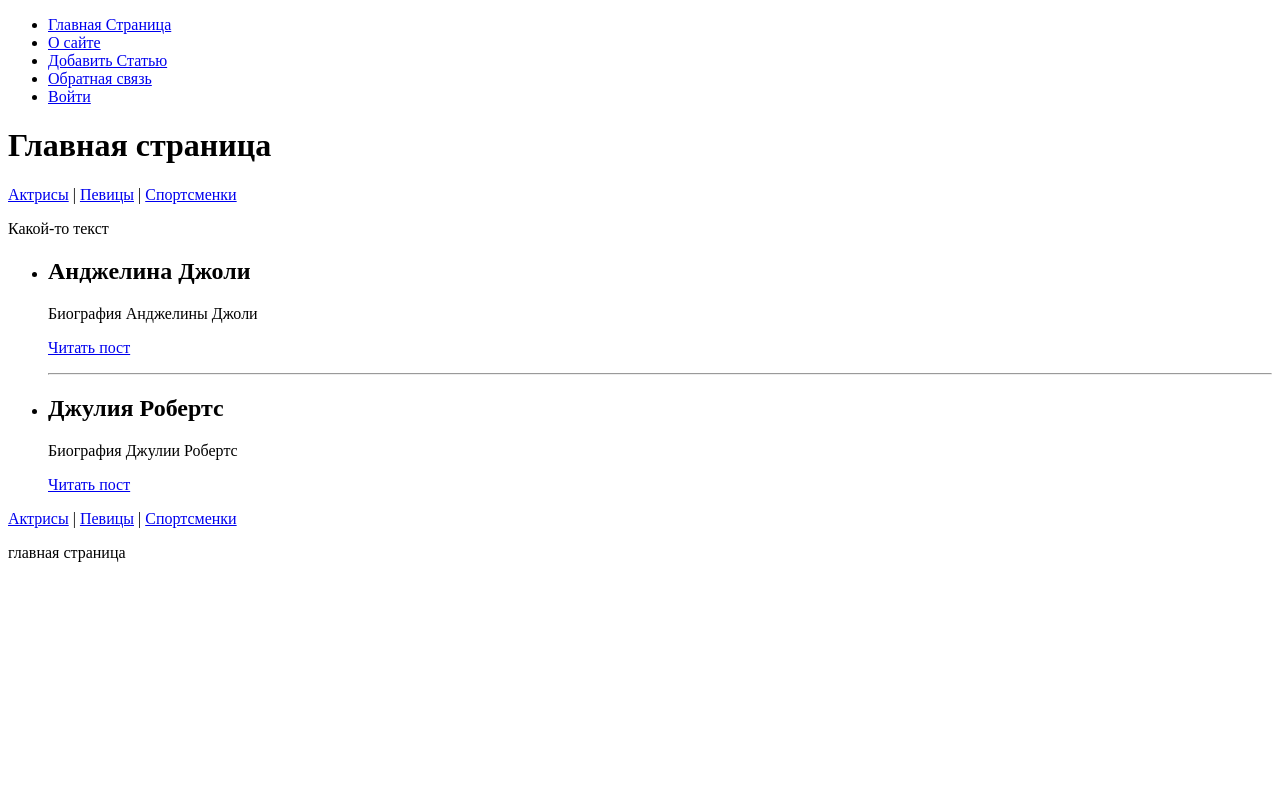
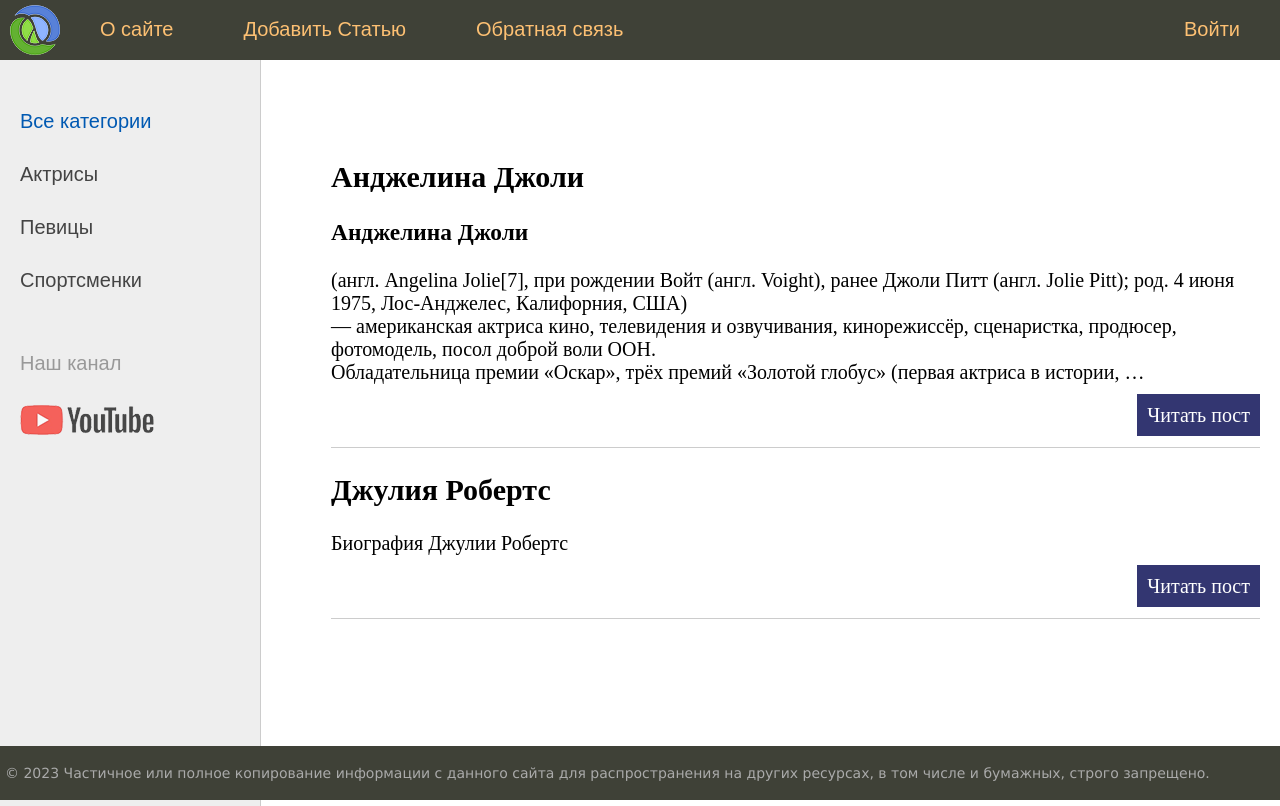
Before and after one commit to Eugeny1978/DJANGO, a Django app: page / in a window 1280 px wide. Before the commit the page ends 562 px from the top, so only its background shows below. Run offline with Django 4.2, Linux system fonts and the light colour scheme.

Commit message:
Modify files

```diff
--- a/site_interface/templates/base.html
+++ b/site_interface/templates/base.html
@@ -1,16 +1,66 @@
+{% load static %}
 <!DOCTYPE html>
+<html>
 <head>
-    <meta charset="UTF-8">
-    <title>{{ title }}</title>
+	<title>{{title}}</title>
+	<link type="text/css" href="{% static 'women/css/styles.css' %}" rel="stylesheet" />
+	<meta http-equiv="Content-Type" content="text/html; charset=utf-8">
+	<link rel="shortcut icon" href="{% static 'women/images/main.ico' %}" type="image/x-icon"/>
+	<meta name="viewport" content="width=device-width, initial-scale=1.0">
 </head>
 <body>
-<ul>
-    <li><a href="{% url 'home' %}">Главная Страница</a></li>
-    {% for m in menu %}
-    {% if not forloop.last %}<li>{% else %}<li class="last">{% endif %}
-    <a href="{% url m.url_name %}">{{ m.title }}</a></li>
-    {% endfor %}
-</ul>
-{% block content %} {% endblock %}
+<table class="table-page" border=0 cellpadding="0" cellspacing="0">
+<tr><td valign=top>
+{% block mainmenu %}
+		<div class="header">
+			<ul id="mainmenu" class="mainmenu">
+			<li class="logo"><a href="{% url 'home' %}"><div class="logo"></div></a></li>
+{% for m in menu %}
+	{% if not forloop.last %}<li>{% else %}<li class="last">{% endif %}
+		<a href="{% url m.url_name %}">{{m.title}}</a></li>
+{% endfor %}
+			</ul>
+			<div class="clear"></div>
+		</div>
+{% endblock mainmenu %}
+
+
+<table class="table-content" border=0 cellpadding="0" cellspacing="0">
+<tr>
+<!-- Sidebar слева -->
+	<td valign="top" class="left-chapters">
+	<ul id="leftchapters">
+		<li class="selected">Все категории</li>
+		<li><a href="#">Актрисы</a></li>
+		<li><a href="#">Певицы</a></li>
+		<li><a href="#">Спортсменки</a></li>
+		<li class="share">
+		<p>Наш канал</p>
+		<a class="share-yt" href="https://www.youtube.com/channel/UClJzWfGWuGJL2t-3dYKcHTA/playlists" target="_blank" rel="nofollow"></a>
+		</li>
+	</ul>
+</td>
+<!-- Конец Sidebar'а -->
+<td valign="top" class="content">
+	<!-- Хлебные крошки -->
+	{% block breadcrumbs %}
+	{% endblock %}
+
+<!-- Блок контента -->
+	<div class="content-text">
+{% block content %}
+{% endblock %}
+	</div>
+<!-- Конец блока контента -->
+
+</td></tr></table>
+</td></tr>
+<!-- Footer -->
+<tr><td valign=top>
+	<div id="footer">
+		<p>&copy; 2023 Частичное или полное копирование информации с данного сайта для распространения на других ресурсах, в том числе и бумажных, строго запрещено.</p>
+	</div>
+</td></tr></table>
+<!-- Конец footer'а и страницы -->
 </body>
 </html>
--- a/site_interface/women/templates/women/index.html
+++ b/site_interface/women/templates/women/index.html
@@ -1,18 +1,17 @@
 {% extends 'base.html' %}
+
 {% block content %}
-<h1>{{ title|capfirst }}</h1>
-{% include 'women/includes/nav.html' only with text='Какой-то текст' %}
-<ul>
-    {% for post in posts %}
-    {% if post.is_published%}
-    <li>
-        <h2>{{ post.title }}</h2>
-        <p>{{ post.content }}</p>
-        <p><a href="{% url 'post' post.id %}">Читать пост</a> </p>
-        {% if not forloop.last %}<hr>{% endif %}
-    </li>
-    {% endif %}
-    {% endfor %}
+<ul class="list-articles">
+	{% for p in posts %}
+	{% if p.is_published %}
+			<li><h2>{{p.title|capfirst}}</h2>
+    {% autoescape off %}
+	{{p.content|linebreaks|truncatewords:50}}
+    {% endautoescape %}
+			<div class="clear"></div>
+			<p class="link-read-post"><a href="{% url 'post' p.id %}">Читать пост</a></p>
+			</li>
+	{% endif %}
+	{% endfor %}
 </ul>
-{% include 'women/includes/nav.html' %}
 {% endblock %}
--- a/site_interface/women/views.py
+++ b/site_interface/women/views.py
@@ -19,8 +19,12 @@ class MyClass:
         self.a = a
         self.b = b
 
+AJ_content = '''<h3>Анджелина Джоли</h3> (англ. Angelina Jolie[7], при рождении Войт (англ. Voight), ранее Джоли Питт (англ. Jolie Pitt); род. 4 июня 1975, Лос-Анджелес, Калифорния, США)
+    — американская актриса кино, телевидения и озвучивания, кинорежиссёр, сценаристка, продюсер, фотомодель, посол доброй воли ООН.
+    Обладательница премии «Оскар», трёх премий «Золотой глобус» (первая актриса в истории, три года подряд выигравшая премию) и двух «Премий Гильдии киноактёров США».'''
+
 data_db = [
-    {'id': 1, 'title': 'Анджелина Джоли', 'content': 'Биография Анджелины Джоли', 'is_published': True},
+    {'id': 1, 'title': 'Анджелина Джоли', 'content': AJ_content, 'is_published': True},
     {'id': 2, 'title': 'Марго Робби', 'content': 'Биография Марго Робби', 'is_published': False},
     {'id': 3, 'title': 'Джулия Робертс', 'content': 'Биография Джулии Робертс', 'is_published': True},
 ]
```
Also changed, not shown: readme.txt.
